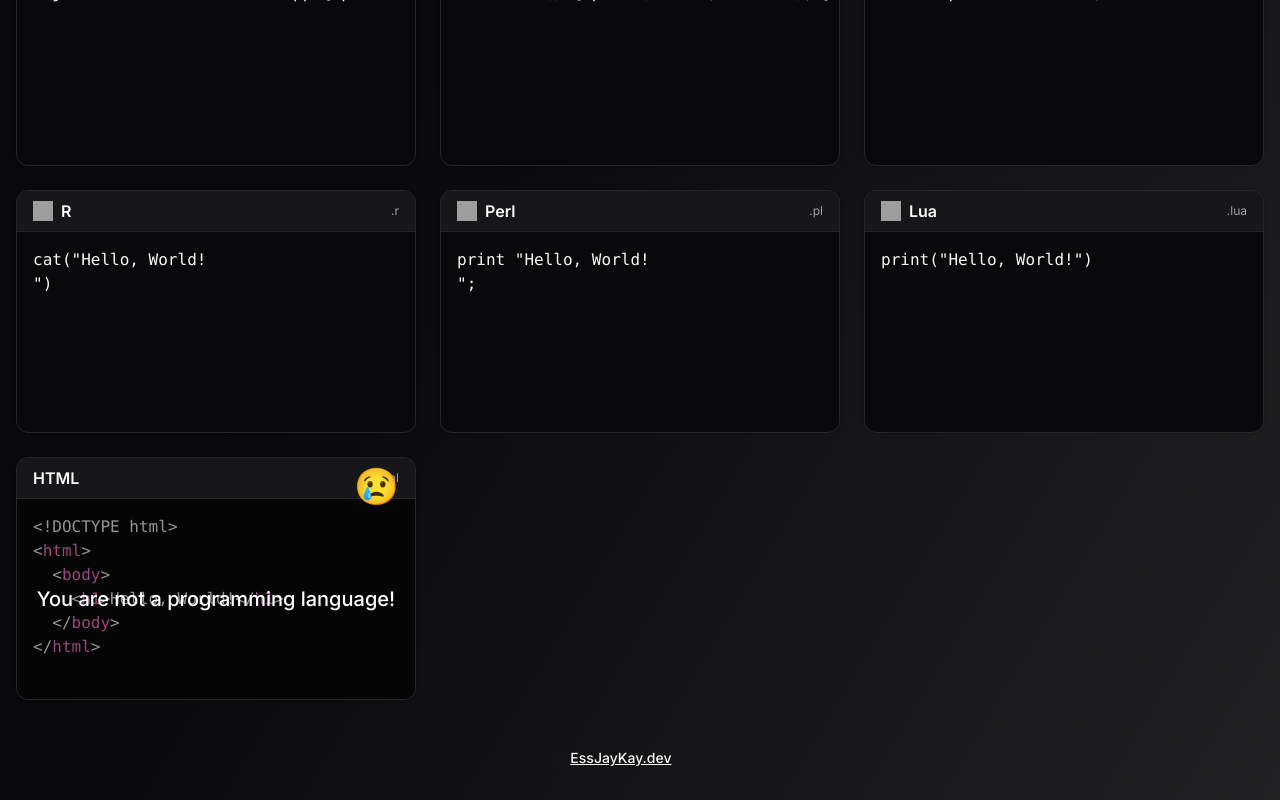
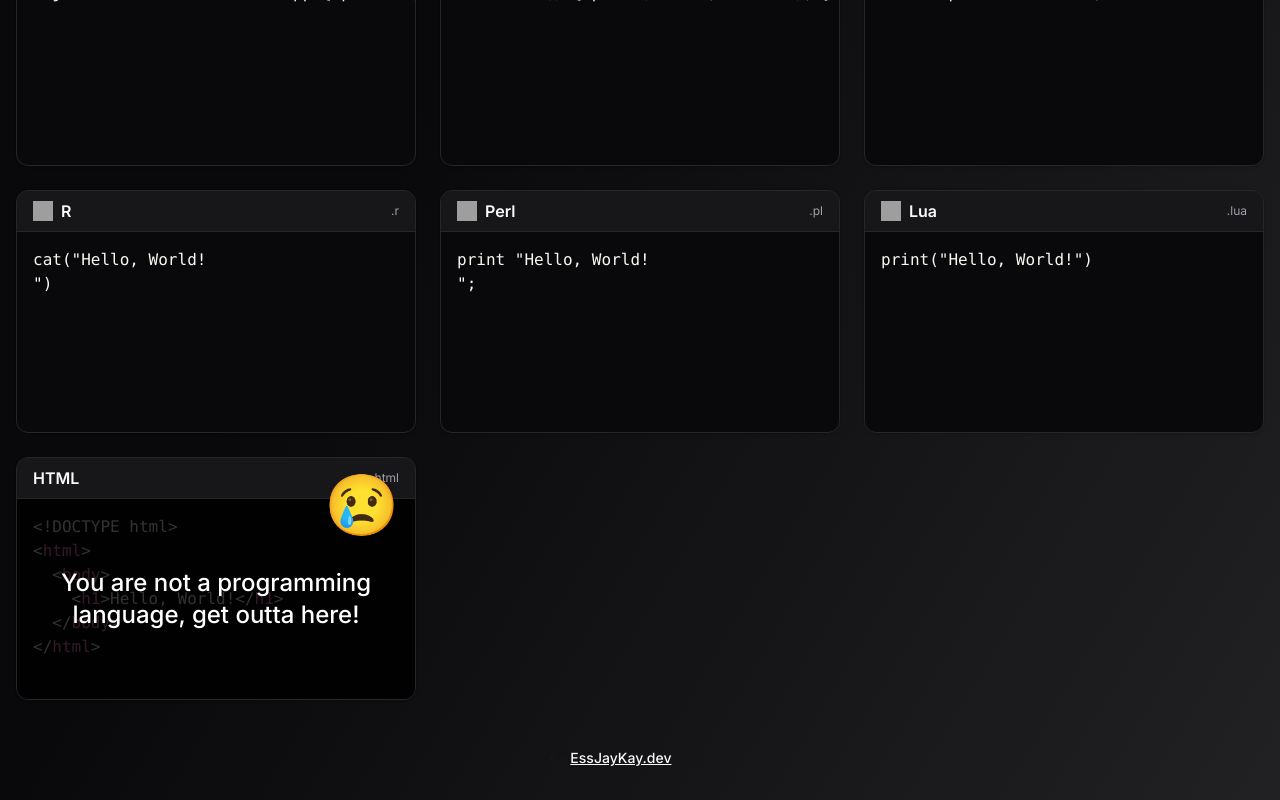
Before and after one commit to essjaykay755/everyhelloworldever, a Next.js app: page / in a window 1280 px wide. Shown: the part 1329-2129 px from the top of the page. Built offline with nearby package versions, Linux system fonts and the light colour scheme; grey boxes are pictures that could not be loaded.

Commit message:
made the emoji bigger, made the html card bg darker for better viewability, added "You are not a programming language, get outta here!"

```diff
--- a/components/html-card.tsx
+++ b/components/html-card.tsx
@@ -56,8 +56,8 @@ export function HtmlCard() {
       `}
     >
       <Card className="overflow-hidden relative group/card h-full">
-        <div className="absolute top-2 right-4 z-10">
-          <span className="text-4xl">{emoji}</span>
+        <div className="absolute top-4 right-4 z-10">
+          <span className="text-6xl">{emoji}</span>
         </div>
         <CardContent className="p-0 h-full flex flex-col">
           <div className="border-b border-border bg-muted/50 px-4 py-2 flex items-center justify-between">
@@ -78,10 +78,10 @@ export function HtmlCard() {
               </div>
             )}
             {showMessage && (
-              <div className="absolute inset-0 flex items-center justify-center bg-black/40">
-                <div className="text-white text-xl font-medium">
+              <div className="absolute inset-0 flex items-center justify-center bg-black/80">
+                <div className="text-white text-2xl font-medium text-center px-4">
                   <Typewriter
-                    text="You are not a programming language!"
+                    text="You are not a programming language, get outta here!"
                     delay={50}
                   />
                 </div>
```
